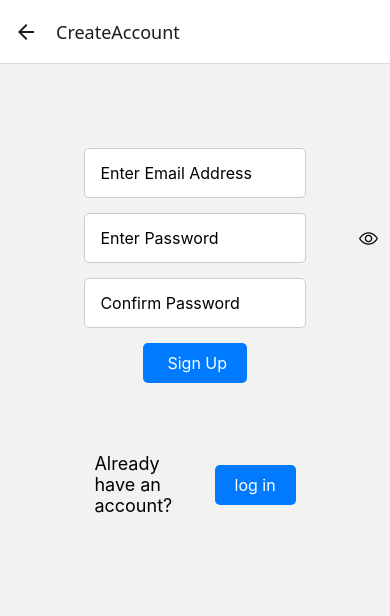
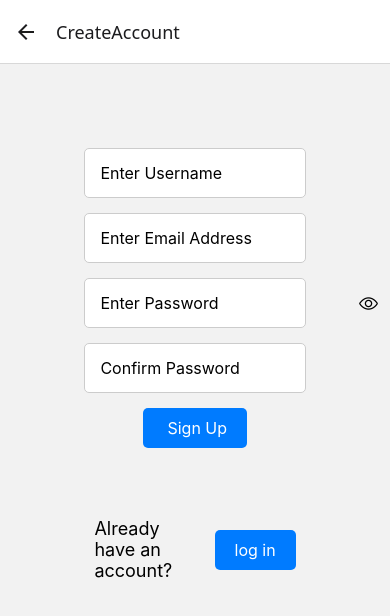
Before and after one commit to Kyle-Wearing/GameOn, a React Native app: screen /CreateAccount in a window 390 px wide. Shown: the top 616 px of the page. Built offline with nearby package versions, Linux system fonts and the light colour scheme.

Commit message:
can login and create user that is then stored in context

```diff
--- a/App.js
+++ b/App.js
@@ -1,6 +1,10 @@
 import MainContainer from "./app/screens/MainContainer";
-
+import { UserProvider } from "./userContext";
 
 export default function App() {
-  return <MainContainer />;
+  return (
+    <UserProvider>
+      <MainContainer />
+    </UserProvider>
+  );
 }
--- a/FirebaseConfig.ts
+++ b/FirebaseConfig.ts
@@ -2,6 +2,7 @@
 import { initializeApp } from "firebase/app";
 import { initializeAuth, getReactNativePersistence } from "firebase/auth";
 import ReactNativeAsyncStorage from "@react-native-async-storage/async-storage";
+import { getDatabase } from "firebase/database";
 
 // TODO: Add SDKs for Firebase products that you want to use
 // https://firebase.google.com/docs/web/setup#available-libraries
@@ -23,3 +24,4 @@ export const app = initializeApp(firebaseConfig);
 export const auth = initializeAuth(app, {
   persistence: getReactNativePersistence(ReactNativeAsyncStorage),
 });
+export const db = getDatabase();
--- a/app/screens/CreateAccountScreen.tsx
+++ b/app/screens/CreateAccountScreen.tsx
@@ -1,8 +1,6 @@
 import React, { useRef, useState } from "react";
 import {
   View,
-  StyleSheet,
-  Button,
   TextInput,
   Keyboard,
   TouchableWithoutFeedback,
@@ -13,6 +11,7 @@ import {
 
 import Ionicons from "react-native-vector-icons/Ionicons";
 
+import { postUser } from "../../until";
 import { auth } from "../../FirebaseConfig";
 import { createUserWithEmailAndPassword } from "firebase/auth";
 import { useNavigation } from "@react-navigation/native";
@@ -20,10 +19,12 @@ import { loginStyle } from "../styles/loginPage";
 
 function CreateAccountScreen() {
   const [email, setEmail] = useState("");
+  const [username, setUsername] = useState("");
   const [password, setPassowrd] = useState("");
   const [confirmPassword, setConfirmPassword] = useState("");
   const refPasswordInput = useRef(null);
   const refConfirmPasswordInput = useRef(null);
+  const refEmailInput = useRef(null);
   const navigation = useNavigation();
   const [loading, setLoading] = useState(false);
   const [hidePassword, setHidePassword] = useState(true);
@@ -33,6 +34,9 @@ function CreateAccountScreen() {
   };
   const focusOnConfirmPassword = () => {
     refConfirmPasswordInput?.current?.focus();
+  };
+  const focusOnEmail = () => {
+    refEmailInput?.current?.focus();
   };
 
   const passwordVisibility = () => {
@@ -52,9 +56,9 @@ function CreateAccountScreen() {
           email,
           password
         );
-        console.log(user.user.uid);
         setLoading(false);
         if (user) {
+          postUser(user.user.uid, email, username);
           navigation.navigate("GameOn");
         }
       } catch (error: any) {
@@ -76,6 +80,18 @@ function CreateAccountScreen() {
     <TouchableWithoutFeedback onPress={Keyboard.dismiss}>
       <View style={loginStyle.pageContainer}>
         <TextInput
+          placeholder="Enter Username"
+          style={loginStyle.input}
+          value={username}
+          onChangeText={setUsername}
+          onSubmitEditing={focusOnEmail}
+          returnKeyType="next"
+          editable={!loading}
+          autoCapitalize="none"
+          autoCorrect={false}
+        />
+        <TextInput
+          ref={refEmailInput}
           keyboardType="email-address"
           placeholder="Enter Email Address"
           style={loginStyle.input}
--- a/app/screens/LoginScreen.tsx
+++ b/app/screens/LoginScreen.tsx
@@ -1,8 +1,6 @@
-import React, { useRef, useState } from "react";
+import React, { useContext, useRef, useState } from "react";
 import {
   View,
-  StyleSheet,
-  Button,
   TextInput,
   Keyboard,
   TouchableWithoutFeedback,
@@ -12,20 +10,23 @@ import {
 } from "react-native";
 
 import { loginStyle } from "../styles/loginPage";
+import { getUser } from "../../until";
 
 import Ionicons from "react-native-vector-icons/Ionicons";
 
 import { auth } from "../../FirebaseConfig";
 import { signInWithEmailAndPassword } from "firebase/auth";
 import { useNavigation } from "@react-navigation/native";
+import { UserContext } from "../../userContext";
 
 function LoginScreen() {
-  const [email, setEmail] = useState("");
-  const [password, setPassword] = useState("");
+  const [email, setEmail] = useState("kyle@test.com");
+  const [password, setPassword] = useState("123456");
   const refPasswordInput = useRef(null);
   const navigation = useNavigation();
   const [loading, setLoading] = useState(false);
   const [hidePassword, setHidePassword] = useState(true);
+  const { setUser } = useContext(UserContext);
 
   const focusOnPassword = () => {
     refPasswordInput?.current?.focus();
@@ -36,8 +37,9 @@ function LoginScreen() {
     try {
       const user = await signInWithEmailAndPassword(auth, email, password);
       setLoading(false);
-      console.log(user.user.uid);
       if (user) {
+        const newUser = await getUser(user.user.uid);
+        setUser(newUser);
         navigation.navigate("GameOn");
       }
     } catch (error: any) {
--- a/package.json
+++ b/package.json
@@ -19,7 +19,7 @@
     "expo-build-properties": "~0.5.1",
     "expo-modules-autolinking": "~1.1.0",
     "expo-status-bar": "~2.0.0",
-    "firebase": "^11.0.2",
+    "firebase": "^11.1.0",
     "react": "18.3.1",
     "react-native": "0.76.3",
     "react-native-ionicons": "^4.6.5",
--- /dev/null
+++ b/until.js
@@ -0,0 +1,20 @@
+import { ref, set, get } from "firebase/database";
+import { db } from "./FirebaseConfig";
+
+export function postUser(uid, email, username) {
+  set(ref(db, `users/${uid}`), {
+    email,
+    username,
+    groups: [],
+  });
+}
+
+export async function getUser(uid) {
+  return get(ref(db, `users/${uid}`))
+    .then((res) => {
+      return res.val();
+    })
+    .catch((err) => {
+      console.log(err);
+    });
+}
--- /dev/null
+++ b/userContext.jsx
@@ -0,0 +1,13 @@
+import { createContext, useState } from "react";
+
+export const UserContext = createContext();
+
+export const UserProvider = ({ children }) => {
+  const [user, setUser] = useState({});
+
+  return (
+    <UserContext.Provider value={{ user, setUser }}>
+      {children}
+    </UserContext.Provider>
+  );
+};
```
Also changed, not shown: 2 other files (tests, documents, lock files or other folders).
